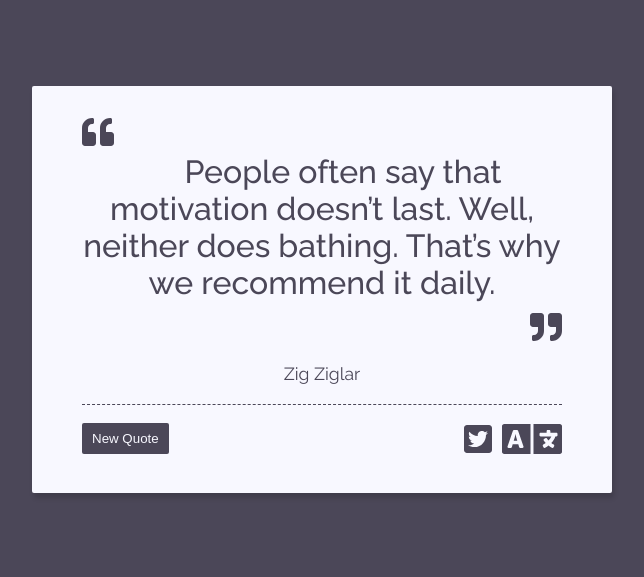
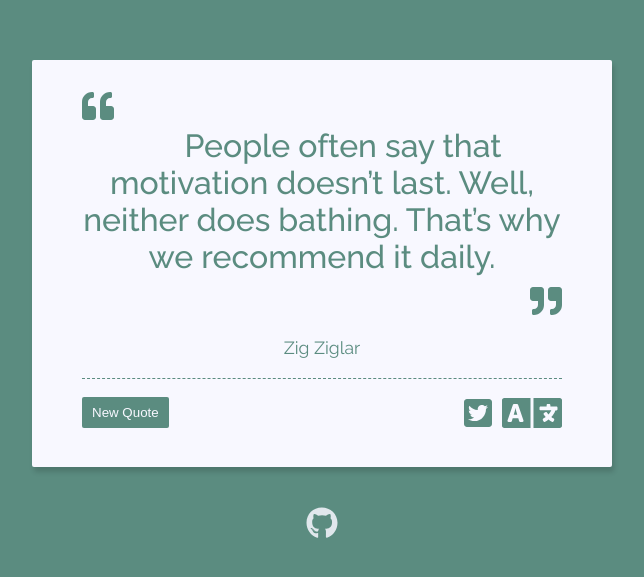
Before and after one commit to caglarturali/quotalog, a React (Create React App) app: page / in a window 1280 px wide. Shown: the part 111-688 px from the top of the page, without its empty margins (318-962 px from the left). Built offline with nearby package versions, Linux system fonts and the light colour scheme.

Commit message:
Add GitHub button

```diff
--- /dev/null
+++ b/src/components/GitHubButton.js
@@ -0,0 +1,18 @@
+import React from 'react';
+import { FontAwesomeIcon } from '@fortawesome/react-fontawesome';
+
+const GitHubButton = () => {
+  return (
+    <a
+      className="gh-button"
+      title="View the project repo on GitHub"
+      href="https://github.com/caglarturali/quotalog"
+      target="_blank"
+      rel="noopener noreferrer"
+    >
+      <FontAwesomeIcon icon={['fab', 'github']} size="2x" />
+    </a>
+  );
+};
+
+export default GitHubButton;
--- a/src/components/Main.js
+++ b/src/components/Main.js
@@ -1,6 +1,7 @@
 import React, { Component } from 'react';
 import quotes from '../shared/quotes.json';
 import QuoteBox from './QuoteBox';
+import GitHubButton from './GitHubButton.js';
 
 export default class Main extends Component {
   state = {
@@ -32,7 +33,7 @@ export default class Main extends Component {
     this.setState({ randomQuote: quote });
   };
 
-  getRandomBGColor = () => {
+  getRandomColor = () => {
     const rgb = [];
     for (let i = 0; i < 3; i++) {
       rgb.push(Math.floor(Math.random() * (192 - 64) + 64));
@@ -43,7 +44,7 @@ export default class Main extends Component {
   render() {
     const { randomQuote } = this.state;
 
-    const bgColor = this.getRandomBGColor();
+    const bgColor = this.getRandomColor();
     const bgColorStr = `rgb(${bgColor[0]}, ${bgColor[1]}, ${bgColor[2]})`;
     let styles = {
       background: bgColorStr
@@ -52,6 +53,7 @@ export default class Main extends Component {
     return (
       <div className="App" style={styles}>
         <QuoteBox quote={randomQuote} getNewQuote={this.getRandomQuote} color={bgColorStr} />
+        <GitHubButton />
       </div>
     );
   }
--- a/src/components/QuoteBox.js
+++ b/src/components/QuoteBox.js
@@ -36,7 +36,7 @@ export default class QuoteBox extends Component {
     };
 
     const buttonBoxStyle = {
-      borderTop: `1px dashed ${color}`
+      borderTopColor: `${color}`
     };
 
     if (!text || !author) {
--- a/src/shared/quotes.json
+++ b/src/shared/quotes.json
@@ -170,7 +170,7 @@
   ["It’s not the years in your life that count. It’s the life in your years.", "Abraham Lincoln"],
   ["Change your thoughts and you change your world.", "Norman Vincent Peale"],
   ["Either write something worth reading or do something worth writing.", "Benjamin Franklin"],
-  ["Nothing is impossible, the word itself says, “I’m possible!”", "–Audrey Hepburn"],
+  ["Nothing is impossible, the word itself says, “I’m possible!”", "Audrey Hepburn"],
   ["The only way to do great work is to love what you do.", "Steve Jobs"],
   ["If you can dream it, you can achieve it.", "Zig Ziglar"]
 ]
--- a/src/styles/App.css
+++ b/src/styles/App.css
@@ -3,6 +3,7 @@
 .App {
   align-items: center;
   display: flex;
+  flex-direction: column;
   justify-content: center;
   margin: 0;
   padding: 0;
@@ -57,6 +58,7 @@
 }
 
 .buttons {
+  border-top: 1px dashed;
   display: flex;
   justify-content: space-between;
   padding-top: 10px;
@@ -99,3 +101,13 @@
 .hide {
   opacity: 0;
 }
+
+.gh-button {
+  color: ghostwhite;
+  margin-top: 20px;
+  opacity: 0.85;
+}
+
+.gh-button:hover {
+  opacity: 1;
+}
```
